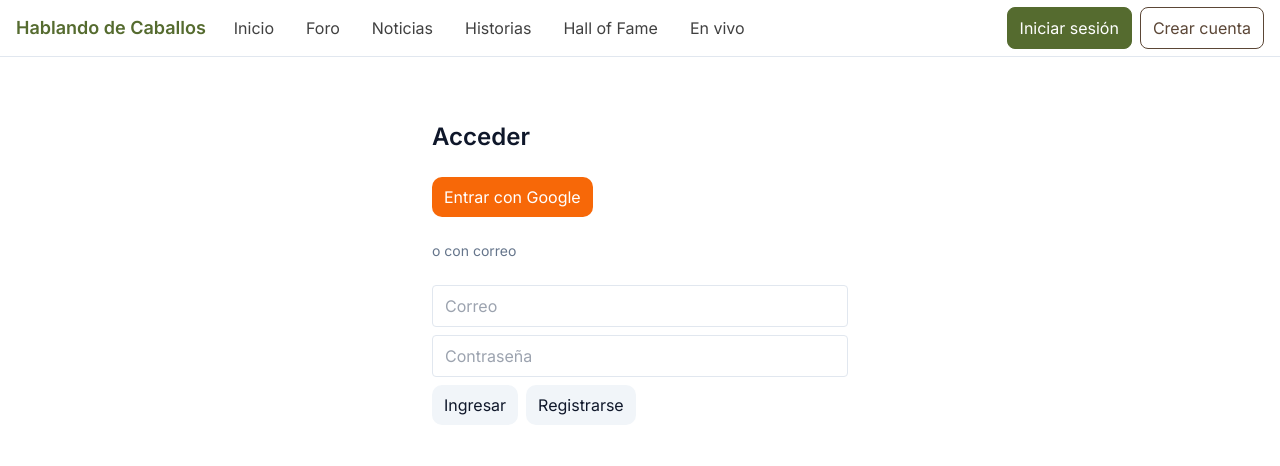
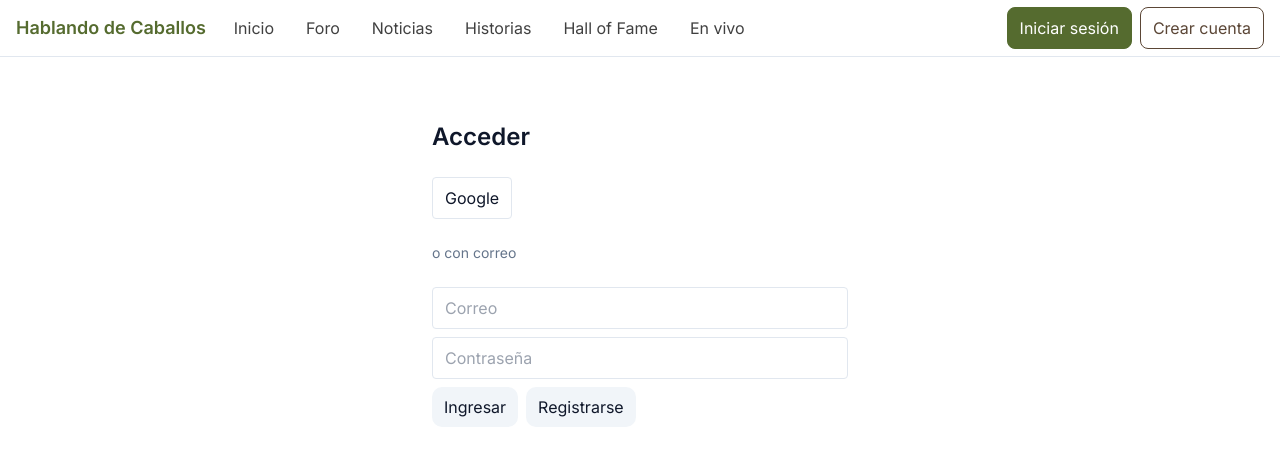
Before and after one commit to Heblemosdecaballos/foro-criollo, a Next.js app: page /login in a window 1280 px wide. Shown: the top 466 px of the page. Built offline with nearby package versions, Linux system fonts and the light colour scheme; no server answers.

Commit message:
Update LoginWithGoogle.tsx

```diff
--- a/src/components/LoginWithGoogle.tsx
+++ b/src/components/LoginWithGoogle.tsx
@@ -2,16 +2,19 @@
 import { createSupabaseBrowserClient } from "@/utils/supabase/client";
 
 export default function LoginWithGoogle() {
-  const login = async () => {
+  const onClick = async () => {
     const supa = createSupabaseBrowserClient();
     await supa.auth.signInWithOAuth({
       provider: "google",
-      options: { redirectTo: `${window.location.origin}/auth/callback?next=/` },
+      options: {
+        redirectTo: `${window.location.origin}/auth/callback?next=/`,
+      },
     });
   };
+
   return (
-    <button onClick={login} className="px-3 py-2 rounded-md bg-primary text-primary-foreground">
-      Entrar con Google
+    <button onClick={onClick} className="px-3 py-2 border rounded">
+      Google
     </button>
   );
 }
```
